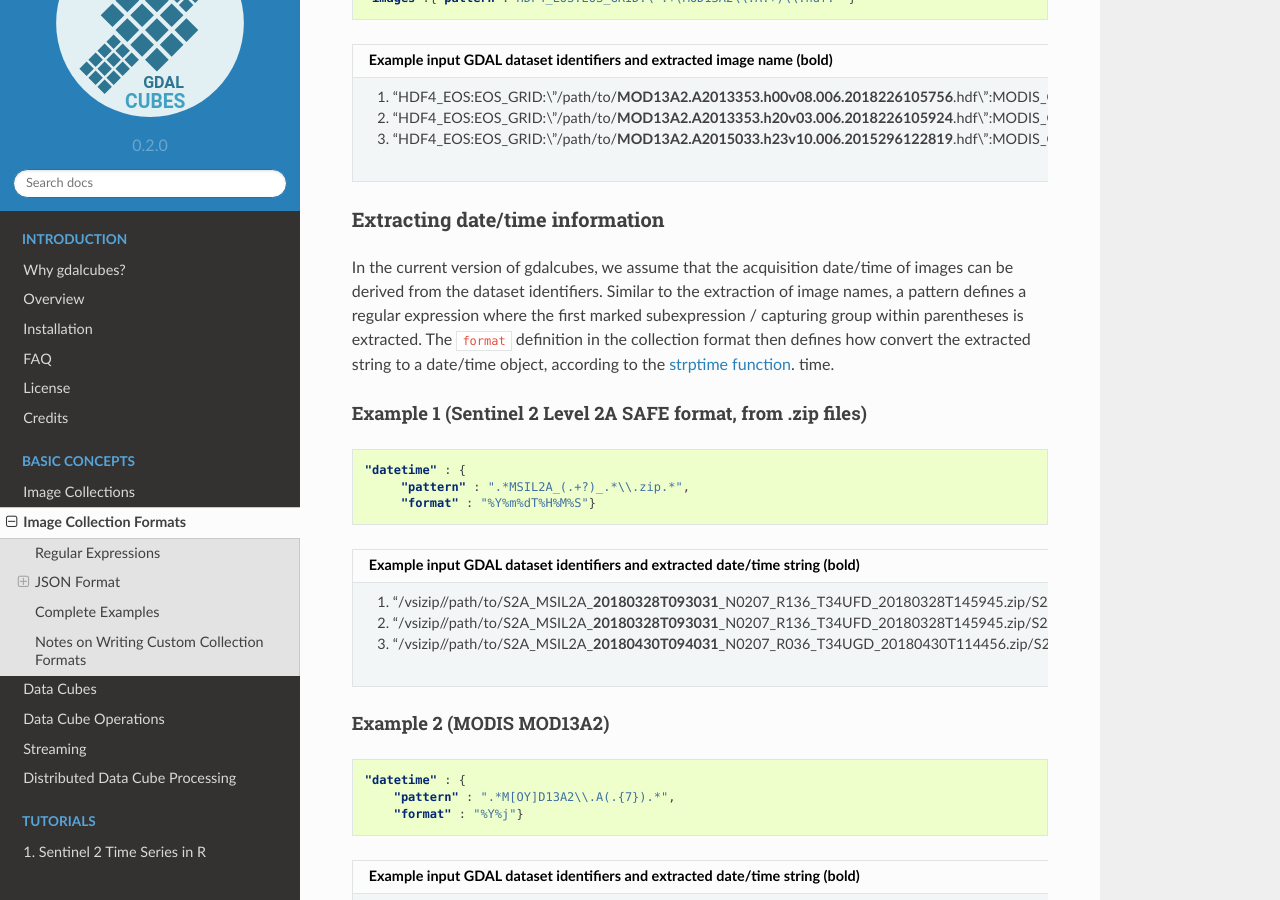
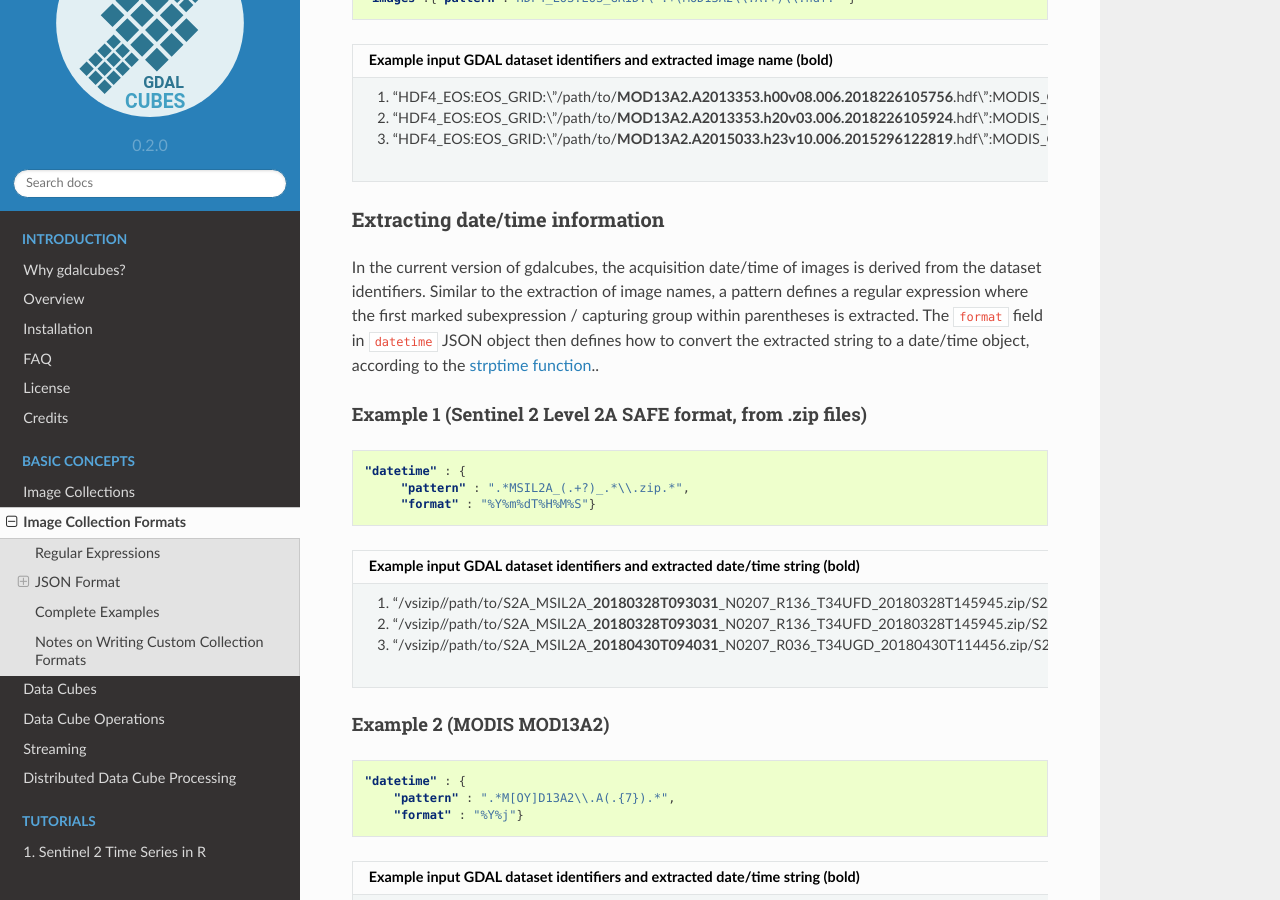
Before and after one commit to gdalcubes/docs, a Sphinx documentation site: the page built from source/collection_formats.rst, in a window 1280 px wide and 900 px high, scrolled down 1859 px. Built offline with Sphinx 7.4.7 and the Read the Docs theme 2.0.0, drawn with Linux system fonts in a browser that asks for light colours; some of the changed text lies outside the part shown.

Commit message:
update source/collection_format.rst

```diff
--- a/source/collection_formats.rst
+++ b/source/collection_formats.rst
@@ -121,10 +121,9 @@ Example 2 (MODIS MOD13A2)
 Extracting date/time information
 ####################################
 
-In the current version of gdalcubes, we assume that the acquisition
-date/time of images can be derived from the dataset identifiers.
-Similar to the extraction of image names, a pattern defines a regular expression where the first marked subexpression / capturing group within parentheses is extracted. The ``format`` definition in the collection format then defines how convert the extracted string to a date/time object, according to the `strptime function <http://pubs.opengroup.org/onlinepubs/9699919799/functions/strphtml>`_.
-time.
+In the current version of gdalcubes, the acquisition
+date/time of images is derived from the dataset identifiers.
+Similar to the extraction of image names, a pattern defines a regular expression where the first marked subexpression / capturing group within parentheses is extracted. The ``format`` field in ``datetime`` JSON object then defines how to convert the extracted string to a date/time object, according to the `strptime function <http://pubs.opengroup.org/onlinepubs/9699919799/functions/strphtml>`_..
 
 
 
```
Also changed, not shown: other parts of source/collection_formats.rst (+1 -1 lines).
